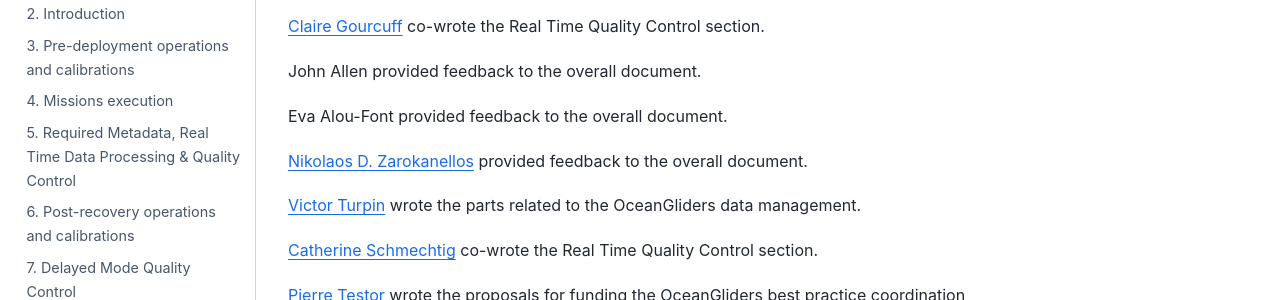
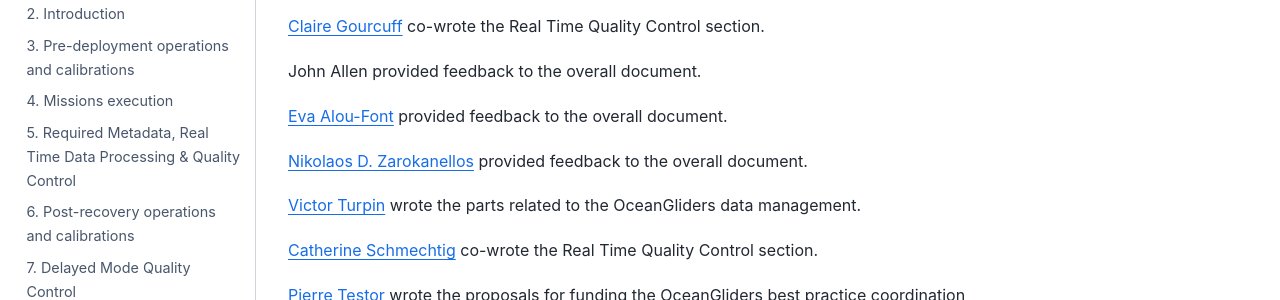
Before and after one commit to OceanGlidersCommunity/Oxygen_SOP, a Jupyter Book: the page built from sections/authors_SOP_development_process.md, in a window 1280 px wide and 900 px high, scrolled down 3039 px. Shown: the part 281-581 px from the top of the window. Built offline with Jupyter Book 1.0.4 settings and Sphinx 7.4.7 and the Sphinx Book theme 1.1.4, drawn with Linux system fonts in a browser that asks for light colours; part of the change alters nothing that is shown.

Commit message:
add link Eva A. to contributions

```diff
--- a/sections/authors_SOP_development_process.md
+++ b/sections/authors_SOP_development_process.md
@@ -97,7 +97,7 @@ Tania Morales contributed to the content of sections pre-deployment, operations
 
 John Allen provided feedback to the overall document.
 
-Eva Alou-Font provided feedback to the overall document.
+[Eva Alou-Font](https://github.com/ealou) provided feedback to the overall document.
 
 [Nikolaos D. Zarokanellos](https://github.com/nizaroka) provided feedback to the overall document.
 
```
